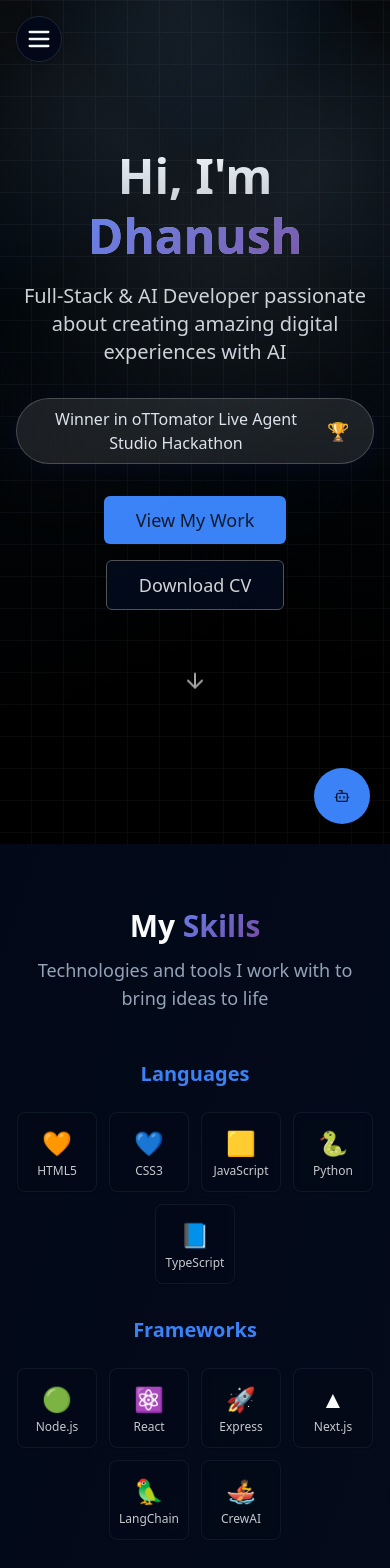
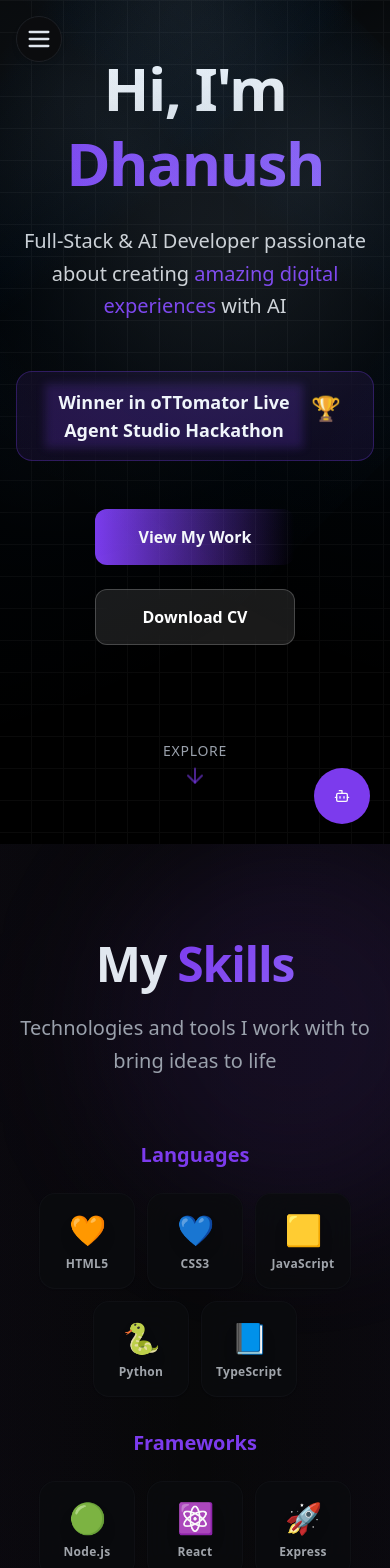
Before and after one commit to dhanushperumalla/emoji-portfolio-glow, a React (Vite) app: page / in a window 390 px wide. Shown: the top 1568 px of the page. Built offline with nearby package versions, Linux system fonts and the light colour scheme.

Commit message:
Refactor: Adjust site styling
Update styles to move away from the "vibe coded" aesthetic. This commit modifies various styling aspects across the site to achieve a more refined and distinct visual presentation.

```diff
--- a/src/components/Hero.tsx
+++ b/src/components/Hero.tsx
@@ -17,36 +17,44 @@ const Hero = () => {
       <Spotlight />
 
       <div className="container mx-auto px-4 z-10 relative">
-        <div className="text-center space-y-8 animate-fade-in">
-          <div className="space-y-4">
-            <h1 className="text-5xl md:text-7xl font-bold leading-tight bg-clip-text text-transparent bg-gradient-to-b from-neutral-50 to-neutral-400">
+        <div className="text-center space-y-12 animate-fade-in">
+          <div className="space-y-6">
+            <h1 className="text-6xl md:text-8xl font-black leading-tight bg-clip-text text-transparent bg-gradient-to-b from-neutral-50 via-neutral-200 to-neutral-400 tracking-tight">
               Hi, I'm{" "}
-              <span className="gradient-text">
+              <span className="gradient-text drop-shadow-2xl">
                 Dhanush
               </span>
             </h1>
-            <p className="text-xl md:text-2xl text-neutral-300 max-w-2xl mx-auto">
-              Full-Stack & AI Developer passionate about creating amazing digital experiences with AI
+            <p className="text-xl md:text-3xl text-neutral-300 max-w-3xl mx-auto font-light leading-relaxed">
+              Full-Stack & AI Developer passionate about creating
+              <span className="text-primary font-medium"> amazing digital experiences</span> with AI
             </p>
           </div>
-          <div className="flex justify-center mb-6">
-          <div className="px-6 py-2 rounded-full border border-white/20 bg-white/10 backdrop-blur-md flex items-center gap-2 shadow-md text-base text-gray-200 font-medium"
-              style={{ boxShadow: '0 4px 24px 0 rgba(31, 38, 135, 0.15)' }}>
-            Winner in oTTomator Live Agent Studio Hackathon
-            <span className="ml-2 text-lg">🏆</span>
+
+          <div className="flex justify-center mb-8">
+            <div className="group px-8 py-4 rounded-2xl border border-primary/30 bg-primary/10 backdrop-blur-xl flex items-center gap-3 shadow-2xl text-lg text-primary-foreground font-semibold hover:scale-105 transition-all duration-300 hover:shadow-primary/20 hover:bg-primary/20 cursor-default">
+              <span className="relative">
+                Winner in oTTomator Live Agent Studio Hackathon
+                <span className="absolute -inset-1 bg-primary/20 blur-sm -z-10 group-hover:bg-primary/30 transition-all duration-300"></span>
+              </span>
+              <span className="text-2xl animate-float">🏆</span>
+            </div>
           </div>
-        </div>
-          <div className="flex flex-col sm:flex-row gap-4 justify-center items-center relative z-50">
-            <Button asChild size="lg" className="bg-primary hover:bg-primary/90 text-primary-foreground px-8 py-6 text-lg">
+
+          <div className="flex flex-col sm:flex-row gap-6 justify-center items-center relative z-50">
+            <Button asChild variant="premium" size="lg" className="min-w-[200px] font-bold">
               <a href="#projects">View My Work</a>
             </Button>
-            <Button asChild variant="outline" size="lg" className="px-8 py-6 text-lg border-neutral-600 hover:border-primary text-neutral-300 hover:text-white">
+            <Button asChild variant="glass" size="lg" className="min-w-[200px] font-bold">
               <a href="/Resume.pdf" download>Download CV</a>
             </Button>
           </div>
 
-          <div className="pt-8">
-            <ArrowDown className="w-6 h-6 mx-auto animate-bounce text-neutral-400" />
+          <div className="pt-12">
+            <div className="flex flex-col items-center gap-2">
+              <span className="text-sm text-muted-foreground font-medium tracking-wider uppercase">Explore</span>
+              <ArrowDown className="w-6 h-6 animate-bounce text-primary/60" />
+            </div>
           </div>
         </div>
       </div>
--- a/src/components/Skills.tsx
+++ b/src/components/Skills.tsx
@@ -37,13 +37,18 @@ const Skills = () => {
   };
 
   return (
-    <section id="skills" className="py-16 bg-gradient-to-br from-background to-secondary/10">
-      <div className="container mx-auto px-4">
-        <div className="text-center mb-12 animate-fade-in">
-          <h2 className="text-3xl md:text-4xl font-bold mb-3">
+    <section id="skills" className="py-24 bg-gradient-to-br from-background via-secondary/5 to-background relative overflow-hidden">
+      {/* Background decoration */}
+      <div className="absolute inset-0 bg-gradient-to-r from-primary/5 via-transparent to-primary/5 opacity-50"></div>
+      <div className="absolute top-0 left-1/4 w-96 h-96 bg-primary/10 rounded-full blur-3xl animate-float"></div>
+      <div className="absolute bottom-0 right-1/4 w-96 h-96 bg-primary-glow/10 rounded-full blur-3xl animate-float" style={{ animationDelay: '2s' }}></div>
+
+      <div className="container mx-auto px-4 relative z-10">
+        <div className="text-center mb-16 animate-fade-in">
+          <h2 className="text-5xl md:text-7xl font-black mb-6 tracking-tight">
             My <span className="gradient-text">Skills</span>
           </h2>
-          <p className="text-lg text-muted-foreground max-w-2xl mx-auto">
+          <p className="text-xl md:text-2xl text-muted-foreground max-w-3xl mx-auto font-light leading-relaxed">
             Technologies and tools I work with to bring ideas to life
           </p>
         </div>
@@ -58,18 +63,20 @@ const Skills = () => {
                 {skills.map((skill, index) => (
                   <Card
                     key={skill.name}
-                    className="group relative overflow-hidden bg-card/50 backdrop-blur-sm border-border/50 hover:border-primary/30 transition-all duration-300 hover:scale-105 hover:shadow-lg hover:shadow-primary/10 w-20 h-20 sm:w-24 sm:h-24 animate-fade-in"
+                    className="group relative overflow-hidden bg-card/80 backdrop-blur-lg border-border/30 hover:border-primary/50 transition-all duration-500 hover:scale-110 hover:shadow-2xl hover:shadow-primary/20 w-24 h-24 sm:w-28 sm:h-28 animate-fade-in rounded-2xl card-hover"
                     style={{ animationDelay: `${(categoryIndex * 0.15) + (index * 0.05)}s` }}
                   >
-                    <div className="absolute inset-0 bg-gradient-to-br from-primary/5 to-transparent opacity-0 group-hover:opacity-100 transition-opacity duration-300" />
-                    <div className="relative flex flex-col items-center justify-center h-full p-2">
-                      <div className="text-2xl sm:text-3xl mb-1 group-hover:scale-110 transition-transform duration-300">
+                    <div className="absolute inset-0 bg-gradient-to-br from-primary/10 via-primary-glow/5 to-transparent opacity-0 group-hover:opacity-100 transition-all duration-500" />
+                    <div className="absolute inset-0 bg-gradient-to-t from-background/20 to-transparent" />
+                    <div className="relative flex flex-col items-center justify-center h-full p-3">
+                      <div className="text-3xl sm:text-4xl mb-2 group-hover:scale-125 group-hover:rotate-12 transition-all duration-500 filter drop-shadow-lg">
                         {skill.emoji}
                       </div>
-                      <h4 className="text-xs font-medium text-center leading-tight opacity-80 group-hover:opacity-100 transition-opacity duration-300">
+                      <h4 className="text-xs sm:text-sm font-semibold text-center leading-tight opacity-70 group-hover:opacity-100 group-hover:text-primary transition-all duration-500 tracking-wide">
                         {skill.name}
                       </h4>
                     </div>
+                    <div className="absolute inset-0 rounded-2xl bg-gradient-to-r from-primary/20 to-primary-glow/20 opacity-0 group-hover:opacity-100 transition-opacity duration-500 blur-xl"></div>
                   </Card>
                 ))}
               </div>
--- a/src/components/ui/button.tsx
+++ b/src/components/ui/button.tsx
@@ -5,25 +5,27 @@ import { cva, type VariantProps } from "class-variance-authority"
 import { cn } from "@/lib/utils"
 
 const buttonVariants = cva(
-  "inline-flex items-center justify-center gap-2 whitespace-nowrap rounded-md text-sm font-medium ring-offset-background transition-colors focus-visible:outline-none focus-visible:ring-2 focus-visible:ring-ring focus-visible:ring-offset-2 disabled:pointer-events-none disabled:opacity-50 [&_svg]:pointer-events-none [&_svg]:size-4 [&_svg]:shrink-0",
+  "inline-flex items-center justify-center gap-2 whitespace-nowrap rounded-lg text-sm font-semibold ring-offset-background transition-all duration-300 focus-visible:outline-none focus-visible:ring-2 focus-visible:ring-ring focus-visible:ring-offset-2 disabled:pointer-events-none disabled:opacity-50 [&_svg]:pointer-events-none [&_svg]:size-4 [&_svg]:shrink-0 relative overflow-hidden",
   {
     variants: {
       variant: {
-        default: "bg-primary text-primary-foreground hover:bg-primary/90",
+        default: "bg-primary text-primary-foreground hover:bg-primary/90 hover:scale-105 hover:shadow-lg hover:shadow-primary/25 active:scale-95",
         destructive:
-          "bg-destructive text-destructive-foreground hover:bg-destructive/90",
+          "bg-destructive text-destructive-foreground hover:bg-destructive/90 hover:scale-105 hover:shadow-lg hover:shadow-destructive/25 active:scale-95",
         outline:
-          "border border-input bg-background hover:bg-accent hover:text-accent-foreground",
+          "border-2 border-primary/20 bg-background hover:bg-primary/10 hover:border-primary/40 hover:text-primary hover:scale-105 hover:shadow-lg hover:shadow-primary/10 active:scale-95",
         secondary:
-          "bg-secondary text-secondary-foreground hover:bg-secondary/80",
-        ghost: "hover:bg-accent hover:text-accent-foreground",
-        link: "text-primary underline-offset-4 hover:underline",
+          "bg-secondary text-secondary-foreground hover:bg-secondary/80 hover:scale-105 hover:shadow-lg hover:shadow-secondary/25 active:scale-95",
+        ghost: "hover:bg-accent hover:text-accent-foreground hover:scale-105 active:scale-95",
+        link: "text-primary underline-offset-4 hover:underline hover:text-primary/80",
+        premium: "bg-gradient-to-r from-primary to-primary-glow text-primary-foreground hover:scale-105 hover:shadow-xl hover:shadow-primary/30 active:scale-95 before:absolute before:inset-0 before:bg-gradient-to-r before:from-white/20 before:to-transparent before:opacity-0 hover:before:opacity-100 before:transition-opacity before:duration-300",
+        glass: "bg-white/10 backdrop-blur-md border border-white/20 text-white hover:bg-white/20 hover:scale-105 hover:shadow-lg hover:shadow-white/10 active:scale-95",
       },
       size: {
-        default: "h-10 px-4 py-2",
-        sm: "h-9 rounded-md px-3",
-        lg: "h-11 rounded-md px-8",
-        icon: "h-10 w-10",
+        default: "h-11 px-6 py-3",
+        sm: "h-9 rounded-md px-4 text-xs",
+        lg: "h-14 rounded-xl px-10 text-base",
+        icon: "h-11 w-11",
       },
     },
     defaultVariants: {
--- a/src/index.css
+++ b/src/index.css
@@ -7,43 +7,63 @@
 
 @layer base {
   :root {
-    --background: 222.2 84% 4.9%;
-    --foreground: 210 40% 98%;
+    /* Professional dark theme with premium colors */
+    --background: 225 9% 3%;
+    --foreground: 213 31% 91%;
 
-    --card: 222.2 84% 4.9%;
-    --card-foreground: 210 40% 98%;
+    --card: 224 10% 5%;
+    --card-foreground: 213 31% 91%;
 
-    --popover: 222.2 84% 4.9%;
-    --popover-foreground: 210 40% 98%;
+    --popover: 224 10% 5%;
+    --popover-foreground: 213 31% 91%;
 
-    --primary: 217.2 91.2% 59.8%;
-    --primary-foreground: 222.2 47.4% 11.2%;
+    /* Elegant purple-blue gradient primary */
+    --primary: 262 83% 58%;
+    --primary-foreground: 210 20% 98%;
+    --primary-glow: 258 89% 66%;
 
-    --secondary: 217.2 32.6% 17.5%;
-    --secondary-foreground: 210 40% 98%;
+    /* Sophisticated secondary palette */
+    --secondary: 220 14% 11%;
+    --secondary-foreground: 210 20% 98%;
+    --secondary-accent: 220 8% 15%;
 
-    --muted: 217.2 32.6% 17.5%;
-    --muted-foreground: 215 20.2% 65.1%;
+    --muted: 220 13% 13%;
+    --muted-foreground: 217 10% 64%;
 
-    --accent: 217.2 32.6% 17.5%;
-    --accent-foreground: 210 40% 98%;
+    --accent: 262 83% 58%;
+    --accent-foreground: 210 20% 98%;
 
-    --destructive: 0 62.8% 30.6%;
-    --destructive-foreground: 210 40% 98%;
+    --destructive: 0 72% 51%;
+    --destructive-foreground: 210 20% 98%;
 
-    --border: 217.2 32.6% 17.5%;
-    --input: 217.2 32.6% 17.5%;
-    --ring: 212.7 26.8% 83.9%;
-    --sidebar-background: 240 5.9% 10%;
-    --sidebar-foreground: 240 4.8% 95.9%;
-    --sidebar-primary: 224.3 76.3% 48%;
-    --sidebar-primary-foreground: 0 0% 100%;
-    --sidebar-accent: 240 3.7% 15.9%;
-    --sidebar-accent-foreground: 240 4.8% 95.9%;
-    --sidebar-border: 240 3.7% 15.9%;
-    --sidebar-ring: 217.2 91.2% 59.8%;
+    --border: 220 13% 13%;
+    --input: 220 13% 13%;
+    --ring: 262 83% 58%;
 
-    --radius: 0.5rem;
+    /* Professional gradients */
+    --gradient-primary: linear-gradient(135deg, hsl(var(--primary)) 0%, hsl(var(--primary-glow)) 100%);
+    --gradient-secondary: linear-gradient(135deg, hsl(var(--secondary)) 0%, hsl(var(--secondary-accent)) 100%);
+    --gradient-radial: radial-gradient(circle at center, hsl(var(--primary) / 0.15) 0%, transparent 70%);
+
+    /* Premium shadows */
+    --shadow-primary: 0 4px 20px hsl(var(--primary) / 0.2);
+    --shadow-card: 0 8px 32px hsl(var(--background) / 0.8);
+    --shadow-glow: 0 0 40px hsl(var(--primary-glow) / 0.3);
+
+    /* Enhanced animations */
+    --transition-premium: all 0.4s cubic-bezier(0.4, 0, 0.2, 1);
+    --transition-bounce: all 0.3s cubic-bezier(0.68, -0.55, 0.265, 1.55);
+
+    --sidebar-background: 220 9% 4%;
+    --sidebar-foreground: 213 31% 91%;
+    --sidebar-primary: 262 83% 58%;
+    --sidebar-primary-foreground: 210 20% 98%;
+    --sidebar-accent: 220 14% 11%;
+    --sidebar-accent-foreground: 213 31% 91%;
+    --sidebar-border: 220 13% 13%;
+    --sidebar-ring: 262 83% 58%;
+
+    --radius: 0.75rem;
 
     /* Modern Mobile Menu Variables */
     --component-inactive-color: var(--muted-foreground);
@@ -90,20 +110,58 @@
   }
 }
 
+/* Premium gradient text effects */
 .gradient-text {
-  background: linear-gradient(135deg, #667eea 0%, #764ba2 100%);
+  background: var(--gradient-primary);
   -webkit-background-clip: text;
   -webkit-text-fill-color: transparent;
   background-clip: text;
+  position: relative;
 }
 
+.gradient-text::after {
+  content: '';
+  position: absolute;
+  inset: 0;
+  background: var(--gradient-primary);
+  -webkit-background-clip: text;
+  -webkit-text-fill-color: transparent;
+  background-clip: text;
+  filter: blur(8px);
+  opacity: 0.3;
+  z-index: -1;
+}
+
+/* Enhanced card interactions */
 .card-hover {
-  transition: all 0.3s ease;
+  transition: var(--transition-premium);
+  position: relative;
+  overflow: hidden;
+}
+
+.card-hover::before {
+  content: '';
+  position: absolute;
+  inset: 0;
+  background: var(--gradient-radial);
+  opacity: 0;
+  transition: var(--transition-premium);
+  z-index: 0;
 }
 
 .card-hover:hover {
-  transform: translateY(-5px);
-  box-shadow: 0 20px 40px rgba(0, 0, 0, 0.3);
+  transform: translateY(-8px) scale(1.02);
+  box-shadow: var(--shadow-card), var(--shadow-primary);
+  border-color: hsl(var(--primary) / 0.4);
+}
+
+.card-hover:hover::before {
+  opacity: 1;
+}
+
+.card-hover > * {
+  position: relative;
+  z-index: 1;
 }
 
 /* Modern Mobile Menu Styles */
--- a/tailwind.config.ts
+++ b/tailwind.config.ts
@@ -89,31 +89,41 @@ export default {
 				'fade-in': {
 					'0%': {
 						opacity: '0',
-						transform: 'translateY(20px)'
+						transform: 'translateY(30px) scale(0.95)'
 					},
 					'100%': {
 						opacity: '1',
-						transform: 'translateY(0)'
+						transform: 'translateY(0) scale(1)'
 					}
 				},
 				'slide-in-left': {
 					'0%': {
 						opacity: '0',
-						transform: 'translateX(-50px)'
+						transform: 'translateX(-60px) rotateY(-15deg)'
 					},
 					'100%': {
 						opacity: '1',
-						transform: 'translateX(0)'
+						transform: 'translateX(0) rotateY(0deg)'
 					}
 				},
 				'slide-in-right': {
 					'0%': {
 						opacity: '0',
-						transform: 'translateX(50px)'
+						transform: 'translateX(60px) rotateY(15deg)'
 					},
 					'100%': {
 						opacity: '1',
-						transform: 'translateX(0)'
+						transform: 'translateX(0) rotateY(0deg)'
+					}
+				},
+				'slide-in-up': {
+					'0%': {
+						opacity: '0',
+						transform: 'translateY(40px) scale(0.9)'
+					},
+					'100%': {
+						opacity: '1',
+						transform: 'translateY(0) scale(1)'
 					}
 				},
 				'float': {
@@ -121,17 +131,36 @@ export default {
 						transform: 'translateY(0px)'
 					},
 					'50%': {
-						transform: 'translateY(-10px)'
+						transform: 'translateY(-12px)'
+					}
+				},
+				'glow-pulse': {
+					'0%, 100%': {
+						boxShadow: '0 0 20px hsl(var(--primary) / 0.3)'
+					},
+					'50%': {
+						boxShadow: '0 0 40px hsl(var(--primary) / 0.6), 0 0 80px hsl(var(--primary) / 0.3)'
+					}
+				},
+				'shimmer': {
+					'0%': {
+						backgroundPosition: '-200% center'
+					},
+					'100%': {
+						backgroundPosition: '200% center'
 					}
 				}
 			},
 			animation: {
 				'accordion-down': 'accordion-down 0.2s ease-out',
 				'accordion-up': 'accordion-up 0.2s ease-out',
-				'fade-in': 'fade-in 0.6s ease-out',
-				'slide-in-left': 'slide-in-left 0.6s ease-out',
-				'slide-in-right': 'slide-in-right 0.6s ease-out',
-				'float': 'float 3s ease-in-out infinite'
+				'fade-in': 'fade-in 0.8s cubic-bezier(0.4, 0, 0.2, 1)',
+				'slide-in-left': 'slide-in-left 0.8s cubic-bezier(0.4, 0, 0.2, 1)',
+				'slide-in-right': 'slide-in-right 0.8s cubic-bezier(0.4, 0, 0.2, 1)',
+				'slide-in-up': 'slide-in-up 0.8s cubic-bezier(0.4, 0, 0.2, 1)',
+				'float': 'float 4s ease-in-out infinite',
+				'glow-pulse': 'glow-pulse 2s ease-in-out infinite',
+				'shimmer': 'shimmer 2s ease-in-out infinite'
 			}
 		}
 	},
```
Also changed, not shown: src/components/Projects.tsx (+23 -17 lines).
